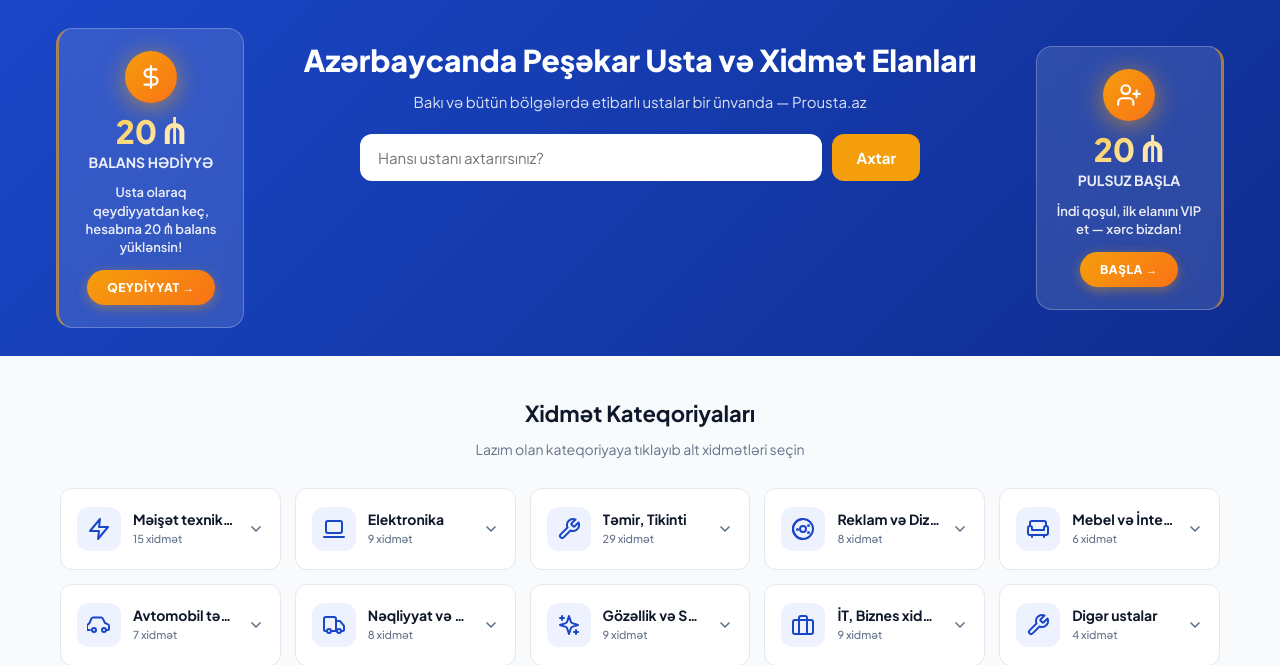
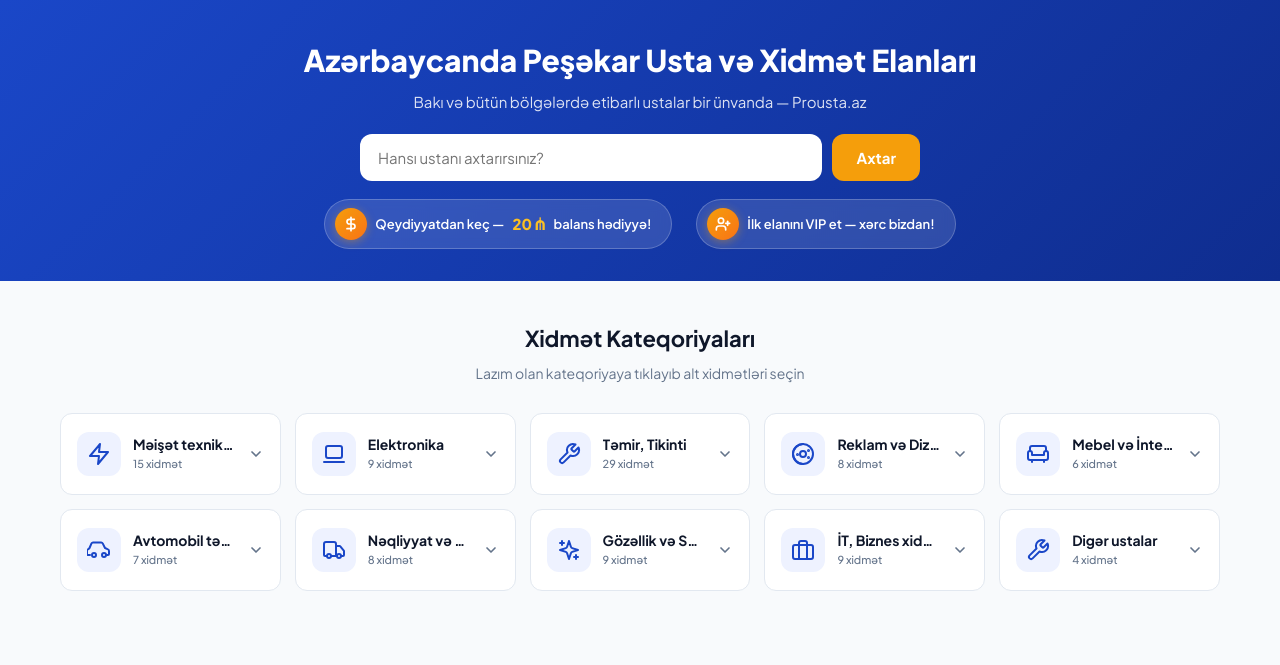
Before and after one commit to guliyevsarxan92-dot/prousta, a Django app: page / in a window 1280 px wide. Shown: the part 64-729 px from the top of the page. Run offline with Django 5.2, Linux system fonts and the light colour scheme; data comes from the database, SQL or seed files in the repository; data that the repository does not hold is empty.

Commit message:
Banner promo: kompakt pill stilinə keçirildi, köhnə ölçü qorundu
Desktop: axtarış altında 2 kiçik pill-şəkilli promo link.
Mobil: banner altında nazik narıncı strip.

Co-Authored-By: Claude Opus 4.6 <noreply@anthropic.com>

```diff
--- a/templates/index.html
+++ b/templates/index.html
@@ -50,31 +50,20 @@
 {% endblock %}
 {% block style %}
 <style>
-.hero{background:linear-gradient(135deg,#1a47c8,#0f2d8f);color:#fff;padding:0;position:relative;overflow:hidden}
-.hero-inner{display:flex;align-items:stretch;max-width:1200px;margin:0 auto}
-.hero-promo{flex:0 0 220px;display:flex;align-items:center;justify-content:center;padding:28px 16px;position:relative}
-.hero-promo-card{background:rgba(255,255,255,.12);backdrop-filter:blur(8px);border:1.5px solid rgba(255,255,255,.25);border-radius:16px;padding:22px 18px;text-align:center;transition:.3s;cursor:pointer;text-decoration:none;color:#fff;display:block}
-.hero-promo-card:hover{background:rgba(255,255,255,.2);transform:translateY(-3px);box-shadow:0 8px 32px rgba(0,0,0,.2)}
-.hero-promo-icon{width:52px;height:52px;background:linear-gradient(135deg,#f59e0b,#f97316);border-radius:50%;display:flex;align-items:center;justify-content:center;margin:0 auto 12px;box-shadow:0 4px 16px rgba(245,158,11,.4);animation:pulse-glow 2s ease-in-out infinite}
-@keyframes pulse-glow{0%,100%{box-shadow:0 4px 16px rgba(245,158,11,.4)}50%{box-shadow:0 4px 28px rgba(245,158,11,.7)}}
-.hero-promo-amount{font-size:32px;font-weight:900;line-height:1;margin-bottom:4px;background:linear-gradient(135deg,#fbbf24,#fff);-webkit-background-clip:text;-webkit-text-fill-color:transparent;background-clip:text}
-.hero-promo-currency{font-size:14px;font-weight:700;opacity:.9;margin-bottom:10px}
-.hero-promo-text{font-size:13px;font-weight:600;line-height:1.4;opacity:.9;margin-bottom:14px}
-.hero-promo-btn{display:inline-block;background:linear-gradient(135deg,#f59e0b,#f97316);color:#fff;font-size:12px;font-weight:800;padding:8px 20px;border-radius:50px;text-transform:uppercase;letter-spacing:.5px;box-shadow:0 3px 12px rgba(245,158,11,.4);transition:.2s}
-.hero-promo-card:hover .hero-promo-btn{transform:scale(1.05);box-shadow:0 4px 18px rgba(245,158,11,.6)}
-.hero-promo-spark{position:absolute;width:6px;height:6px;background:#fbbf24;border-radius:50%;animation:spark 3s ease-in-out infinite}
-.hero-promo-spark:nth-child(1){top:15%;left:20%;animation-delay:0s}
-.hero-promo-spark:nth-child(2){top:70%;right:15%;animation-delay:1s}
-.hero-promo-spark:nth-child(3){bottom:20%;left:35%;animation-delay:2s}
-@keyframes spark{0%,100%{opacity:0;transform:scale(0)}50%{opacity:1;transform:scale(1)}}
-.hero-center{flex:1;padding:36px 20px 32px;text-align:center}
-.hero-center h1{font-size:30px;font-weight:800;margin-bottom:6px}
-.hero-center p{font-size:15px;opacity:.85;margin-bottom:20px}
+.hero{background:linear-gradient(135deg,#1a47c8,#0f2d8f);color:#fff;padding:36px 20px 32px;text-align:center;position:relative}
+.hero h1{font-size:30px;font-weight:800;margin-bottom:6px}
+.hero p{font-size:15px;opacity:.85;margin-bottom:20px}
 .search-box{display:flex;gap:10px;max-width:560px;margin:0 auto}
 .search-box input{flex:1;padding:14px 18px;border-radius:var(--r);border:none;font-size:15px}
 .search-box button{padding:14px 24px;background:var(--acc);color:#fff;border-radius:var(--r);font-weight:700;font-size:15px;border:none;cursor:pointer}
-.hero-promo-left .hero-promo-card{border-left:3px solid rgba(245,158,11,.6)}
-.hero-promo-right .hero-promo-card{border-right:3px solid rgba(245,158,11,.6)}
+.hero-promos{display:flex;justify-content:center;gap:24px;margin-top:18px}
+.hero-promo-pill{display:inline-flex;align-items:center;gap:8px;background:rgba(255,255,255,.13);border:1px solid rgba(255,255,255,.22);border-radius:50px;padding:8px 20px 8px 10px;color:#fff;text-decoration:none;font-size:13px;font-weight:600;transition:.25s;backdrop-filter:blur(6px)}
+.hero-promo-pill:hover{background:rgba(255,255,255,.22);transform:translateY(-1px)}
+.hero-promo-pill .pill-icon{width:32px;height:32px;background:linear-gradient(135deg,#f59e0b,#f97316);border-radius:50%;display:flex;align-items:center;justify-content:center;flex-shrink:0;box-shadow:0 2px 10px rgba(245,158,11,.4)}
+.hero-promo-pill .pill-amount{font-weight:900;font-size:15px;color:#fbbf24}
+.hero-mobile-promo{display:none;background:linear-gradient(90deg,#f59e0b,#f97316);padding:10px 16px}
+.hero-mobile-promo a{color:#fff;font-weight:700;font-size:13px;text-decoration:none;display:flex;align-items:center;justify-content:center;gap:6px}
+.hero-mobile-promo .mob-badge{background:rgba(255,255,255,.25);padding:2px 8px;border-radius:50px;font-size:12px;font-weight:800}
 .cats-section{padding:40px 20px;max-width:1200px;margin:0 auto}
 .cats-title{font-size:22px;font-weight:700;margin-bottom:6px;text-align:center}
 .cats-sub{text-align:center;color:var(--muted);font-size:14px;margin-bottom:28px}
@@ -138,17 +127,12 @@
 .vip-badge.super_vip{background:linear-gradient(135deg,#7c3aed,#4f46e5);color:#fff;box-shadow:0 2px 8px rgba(124,58,237,.4)}
 .vip-section{background:linear-gradient(135deg,#fef3c7,#fde68a);border-radius:var(--r);padding:30px 20px;margin:0 20px 10px;max-width:1160px;margin-left:auto;margin-right:auto}
 .vip-section .section-title{color:#92400e}
-@media(max-width:1024px){
-  .hero-promo{flex:0 0 180px;padding:20px 10px}
-  .hero-promo-amount{font-size:26px}
-  .hero-promo-text{font-size:12px}
-  .hero-promo-icon{width:44px;height:44px}
-}
 @media(max-width:768px){
-  .hero-promo{display:none}
-  .hero-center{padding:26px 16px 24px}
-  .hero-center h1{font-size:22px}
+  .hero{padding:26px 16px 24px}
+  .hero h1{font-size:22px}
   .search-box{flex-direction:column}
+  .hero-promos{display:none}
+  .hero-mobile-promo{display:block}
   .grid{grid-template-columns:repeat(2,1fr);gap:12px}
   .kart-img{height:140px}
   .kart-img img{height:140px}
@@ -157,7 +141,6 @@
   .kart-price{font-size:14px}
   .section{padding:30px 12px}
   .vip-section{margin:0 12px 10px}
-  .hero-mobile-promo{display:block}
 }
 .hero-mobile-promo{display:none;background:linear-gradient(135deg,#f59e0b,#f97316);padding:12px 20px;text-align:center}
 .hero-mobile-promo a{color:#fff;font-weight:700;font-size:14px;text-decoration:none;display:flex;align-items:center;justify-content:center;gap:8px}
@@ -166,47 +149,25 @@
 {% endblock %}
 {% block content %}
 <div class="hero">
-  <div class="hero-inner">
-    <div class="hero-promo hero-promo-left">
-      <span class="hero-promo-spark"></span>
-      <span class="hero-promo-spark"></span>
-      <span class="hero-promo-spark"></span>
-      <a href="{% url 'qeydiyyat' %}" class="hero-promo-card">
-        <div class="hero-promo-icon">
-          <svg width="26" height="26" viewBox="0 0 24 24" fill="none" stroke="#fff" stroke-width="2" stroke-linecap="round" stroke-linejoin="round"><path d="M12 2v20M17 5H9.5a3.5 3.5 0 0 0 0 7h5a3.5 3.5 0 0 1 0 7H6"/></svg>
-        </div>
-        <div class="hero-promo-amount">20 ₼</div>
-        <div class="hero-promo-currency">BALANS HƏDİYYƏ</div>
-        <div class="hero-promo-text">Usta olaraq qeydiyyatdan keç, hesabına 20 ₼ balans yüklənsin!</div>
-        <span class="hero-promo-btn">Qeydiyyat →</span>
-      </a>
-    </div>
-    <div class="hero-center">
   <h1>Azərbaycanda Peşəkar Usta və Xidmət Elanları</h1>
   <p>Bakı və bütün bölgələrdə etibarlı ustalar bir ünvanda — Prousta.az</p>
   <form class="search-box" action="/elanlar/" method="get">
     <input name="q" placeholder="Hansı ustanı axtarırsınız?">
     <button type="submit">Axtar</button>
   </form>
-    </div>
-    <div class="hero-promo hero-promo-right">
-      <span class="hero-promo-spark"></span>
-      <span class="hero-promo-spark"></span>
-      <span class="hero-promo-spark"></span>
-      <a href="{% url 'qeydiyyat' %}" class="hero-promo-card">
-        <div class="hero-promo-icon">
-          <svg width="26" height="26" viewBox="0 0 24 24" fill="none" stroke="#fff" stroke-width="2" stroke-linecap="round" stroke-linejoin="round"><path d="M16 21v-2a4 4 0 0 0-4-4H6a4 4 0 0 0-4 4v2"/><circle cx="9" cy="7" r="4"/><line x1="19" y1="8" x2="19" y2="14"/><line x1="22" y1="11" x2="16" y2="11"/></svg>
-        </div>
-        <div class="hero-promo-amount">20 ₼</div>
-        <div class="hero-promo-currency">PULSUZ BAŞLA</div>
-        <div class="hero-promo-text">İndi qoşul, ilk elanını VIP et — xərc bizdan!</div>
-        <span class="hero-promo-btn">Başla →</span>
+  <div class="hero-promos">
+    <a href="{% url 'qeydiyyat' %}" class="hero-promo-pill">
+      <span class="pill-icon"><svg width="16" height="16" viewBox="0 0 24 24" fill="none" stroke="#fff" stroke-width="2.5" stroke-linecap="round" stroke-linejoin="round"><path d="M12 2v20M17 5H9.5a3.5 3.5 0 0 0 0 7h5a3.5 3.5 0 0 1 0 7H6"/></svg></span>
+      Qeydiyyatdan keç — <span class="pill-amount">20 ₼</span> balans hədiyyə!
+    </a>
+    <a href="{% url 'qeydiyyat' %}" class="hero-promo-pill">
+      <span class="pill-icon"><svg width="16" height="16" viewBox="0 0 24 24" fill="none" stroke="#fff" stroke-width="2.5" stroke-linecap="round" stroke-linejoin="round"><path d="M16 21v-2a4 4 0 0 0-4-4H6a4 4 0 0 0-4 4v2"/><circle cx="9" cy="7" r="4"/><line x1="19" y1="8" x2="19" y2="14"/><line x1="22" y1="11" x2="16" y2="11"/></svg></span>
+      İlk elanını VIP et — xərc bizdan!
     </a>
   </div>
 </div>
-</div>
 <div class="hero-mobile-promo">
-  <a href="{% url 'qeydiyyat' %}">🎁 Qeydiyyatdan keç — <span>20 ₼ balans hədiyyə!</span></a>
+  <a href="{% url 'qeydiyyat' %}">Qeydiyyatdan keç — <span class="mob-badge">20 ₼ hədiyyə!</span></a>
 </div>
 
 <div class="cats-section">
```
Lines whose indentation alone changed are shown as unchanged.
